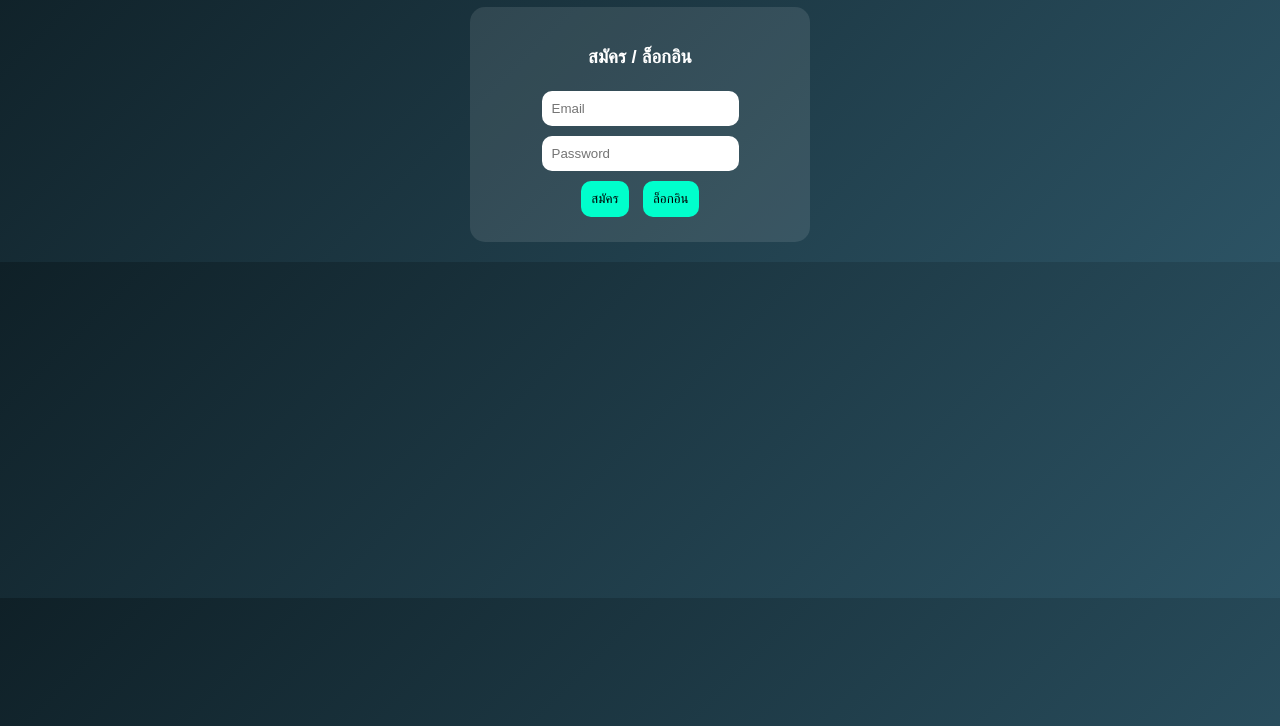
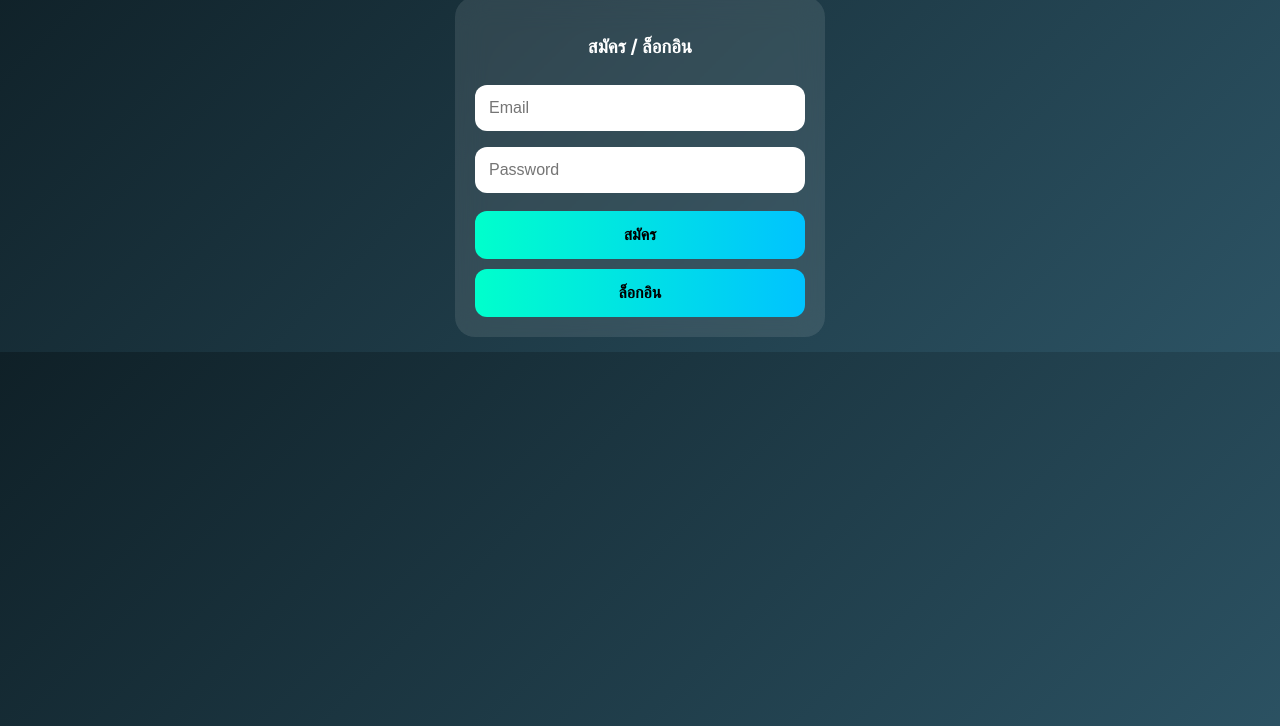
Before and after one commit to poimoo3456-lgtm/Bot, a plain HTML site: page index.html in a window 1280 px wide. Shown: the part 74-800 px from the top of the page. Drawn offline with Linux system fonts and the light colour scheme.

Commit message:
Update index.html

```diff
--- a/index.html
+++ b/index.html
@@ -2,72 +2,126 @@
 <html lang="th">
 <head>
 <meta charset="UTF-8">
-<title>NattDev QR Ultimate</title>
+
+<!-- สำคัญมาก: รองรับมือถือ -->
+<meta name="viewport" content="width=device-width, initial-scale=1.0, maximum-scale=1.0, user-scalable=no">
+
+<title>NattDev QR Mobile</title>
 <script src="https://cdn.jsdelivr.net/npm/qrcode/build/qrcode.min.js"></script>
 
 <style>
+* {
+  box-sizing: border-box;
+}
+
 body {
-  font-family: sans-serif;
+  margin: 0;
+  font-family: -apple-system, BlinkMacSystemFont, sans-serif;
   background: linear-gradient(135deg,#0f2027,#2c5364);
   color: white;
   text-align: center;
 }
+
+/* Safe Area (iPhone Notch) */
+body {
+  padding: env(safe-area-inset-top) 10px env(safe-area-inset-bottom);
+}
+
+.container {
+  max-width: 400px;
+  margin: auto;
+  padding: 15px;
+}
+
 .box {
   background: rgba(255,255,255,0.1);
+  backdrop-filter: blur(15px);
   padding: 20px;
-  margin: 20px auto;
-  width: 300px;
+  margin-top: 15px;
+  border-radius: 20px;
+}
+
+/* อินพุต */
+input {
+  width: 100%;
+  padding: 14px;
+  margin: 8px 0;
+  border-radius: 12px;
+  border: none;
+  font-size: 16px;
+}
+
+/* ปุ่ม */
+button {
+  width: 100%;
+  padding: 15px;
+  margin-top: 10px;
+  border-radius: 12px;
+  border: none;
+  font-size: 16px;
+  font-weight: bold;
+  background: linear-gradient(90deg,#00ffcc,#00c3ff);
+  color: black;
+}
+
+/* ปุ่มกดเอฟเฟกต์ */
+button:active {
+  transform: scale(0.97);
+}
+
+/* QR */
+canvas {
+  width: 100% !important;
+  height: auto !important;
+  margin-top: 15px;
   border-radius: 15px;
+  background: white;
+  padding: 10px;
 }
-input, button {
-  padding: 10px;
-  margin: 5px;
-  border-radius: 10px;
-  border: none;
+
+.hidden {
+  display: none;
 }
-button {
-  background: #00ffcc;
-  cursor: pointer;
+
+/* หัวข้อ */
+h1 {
+  font-size: 22px;
 }
-canvas {
-  margin-top: 20px;
-  border: 5px solid white;
-  border-radius: 10px;
-}
-.hidden { display: none; }
 </style>
 </head>
 
 <body>
 
-<h1>🔥 NattDev QR Ultimate</h1>
+<div class="container">
+
+<h1>📱 NattDev QR Mobile</h1>
 
 <!-- LOGIN -->
 <div id="auth" class="box">
   <h3>สมัคร / ล็อกอิน</h3>
-  <input id="email" placeholder="Email"><br>
-  <input id="password" type="password" placeholder="Password"><br>
+  <input id="email" placeholder="Email">
+  <input id="password" type="password" placeholder="Password">
 
   <button onclick="register()">สมัคร</button>
   <button onclick="login()">ล็อกอิน</button>
 </div>
 
-<!-- DASHBOARD -->
+<!-- APP -->
 <div id="app" class="hidden">
   <div class="box">
     <h3 id="welcome"></h3>
 
-    <input id="text" placeholder="ใส่ข้อความ / ลิงก์"><br>
+    <input id="text" placeholder="ใส่ข้อความ / ลิงก์">
 
-    <label>สี QR</label>
-    <input type="color" id="color" value="#00ffcc"><br>
+    <input type="color" id="color" value="#00ffcc">
 
     <button onclick="generateQR()">สร้าง QR</button>
     <button onclick="downloadQR()">ดาวน์โหลด</button>
 
-    <br>
     <canvas id="qr"></canvas>
   </div>
+</div>
+
 </div>
 
 <script>
@@ -94,7 +148,6 @@ function login() {
   if (saved === pass) {
     currentUser = email;
     localStorage.setItem("login", email);
-
     showApp();
   } else {
     alert("ข้อมูลไม่ถูกต้อง");
@@ -110,13 +163,13 @@ window.onload = () => {
   }
 };
 
-// แสดง dashboard
+// แสดงแอป
 function showApp() {
   document.getElementById("auth").classList.add("hidden");
   document.getElementById("app").classList.remove("hidden");
 
   document.getElementById("welcome").innerText =
-    "👤 ผู้ใช้: " + currentUser;
+    "👤 " + currentUser;
 }
 
 // สร้าง QR
@@ -131,9 +184,11 @@ function generateQR() {
   });
 
   QRCode.toCanvas(document.getElementById("qr"), data, {
+    width: 300,
+    margin: 2,
     color: {
       dark: color,
-      light: "#000000"
+      light: "#ffffff"
     }
   });
 }
@@ -141,9 +196,10 @@ function generateQR() {
 // ดาวน์โหลด
 function downloadQR() {
   const canvas = document.getElementById("qr");
+
   const link = document.createElement("a");
   link.download = "qr.png";
-  link.href = canvas.toDataURL();
+  link.href = canvas.toDataURL("image/png");
   link.click();
 }
 </script>
```
